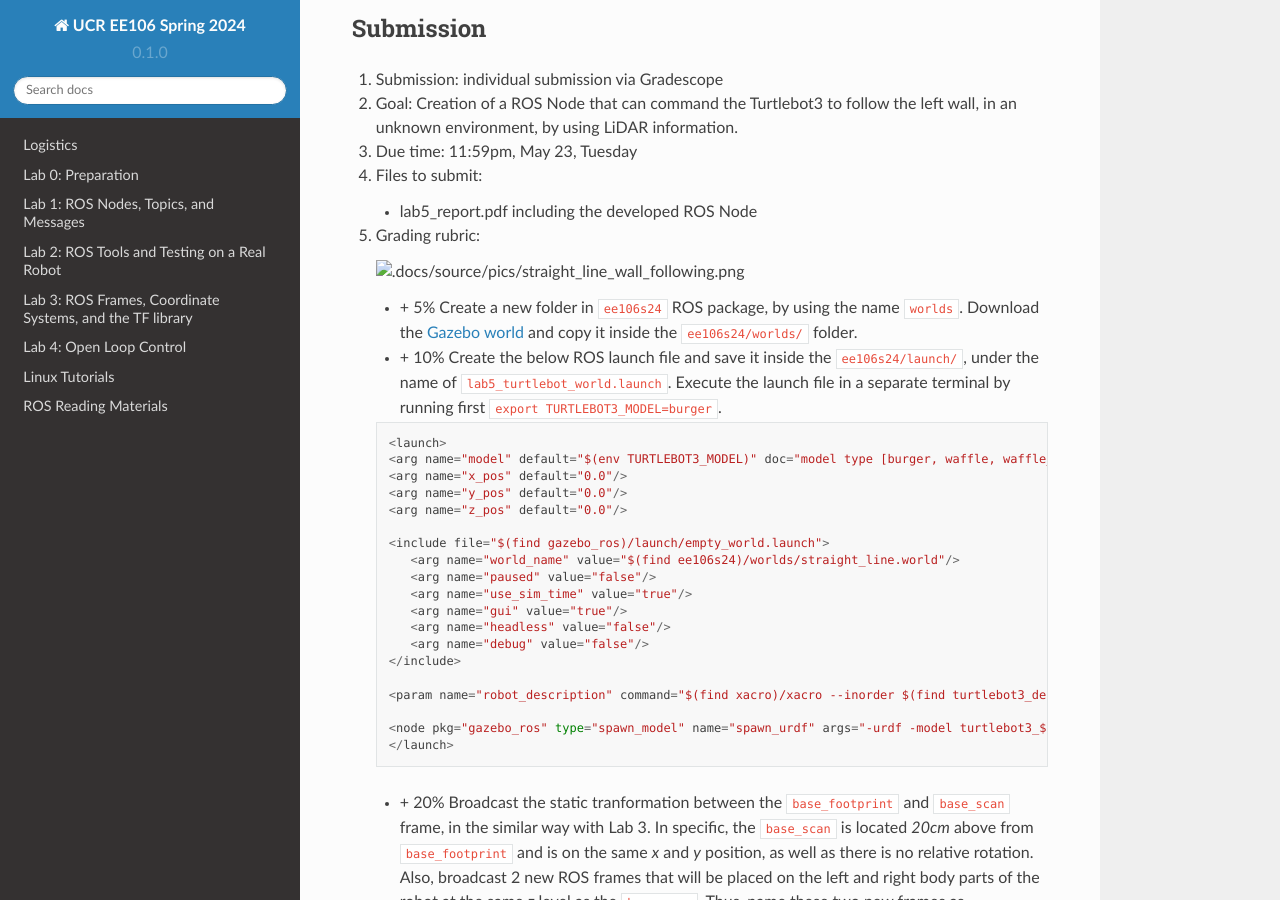
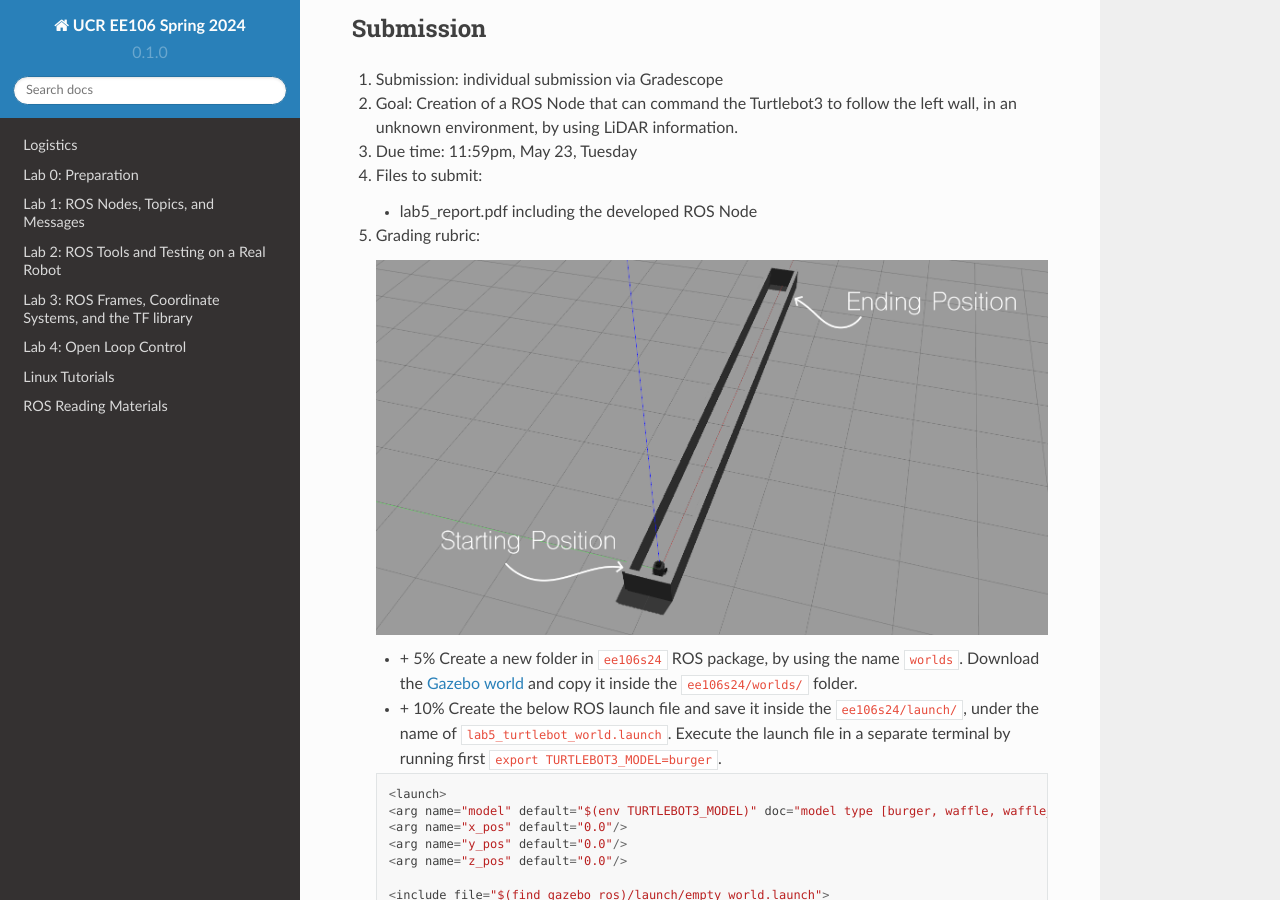
Before and after one commit to taektay/ee106, a Sphinx documentation site: the page built from docs/source/lab9.rst, in a window 1280 px wide and 900 px high, scrolled down 3626 px. Built offline with Sphinx 7.4.7 and the Read the Docs theme 2.0.0, drawn with Linux system fonts in a browser that asks for light colours.

Commit message:
Update lab9.rst

```diff
--- a/docs/source/lab9.rst
+++ b/docs/source/lab9.rst
@@ -177,7 +177,7 @@ Submission
 
 #. Grading rubric:
 
-   .. image:: .docs/source/pics/straight_line_wall_following.png
+   .. image:: pics/straight_line_wall_following.png
       :align: center
 
    + \+ 5% Create a new folder in ``ee106s24`` ROS package, by using the name ``worlds``. Download the `Gazebo world <https://github.com/UCR-Robotics/ee106/blob/main/scripts/straight_line.world>`_ and copy it inside the ``ee106s24/worlds/`` folder.
```
